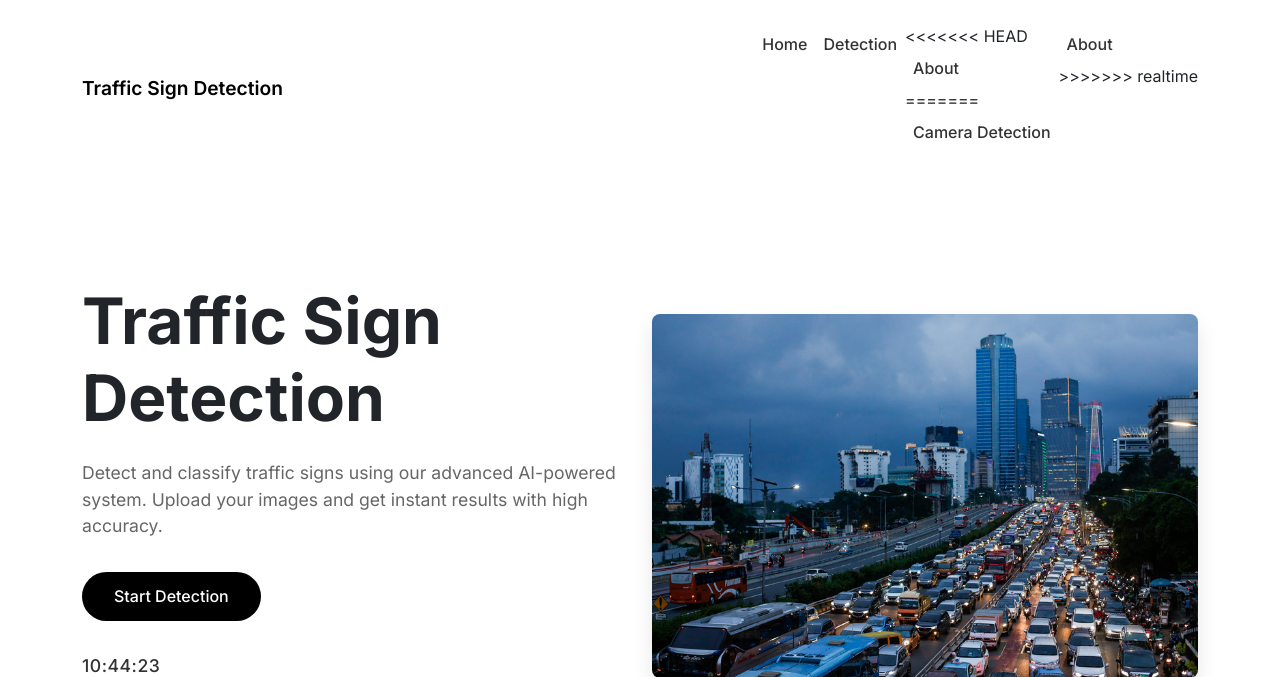
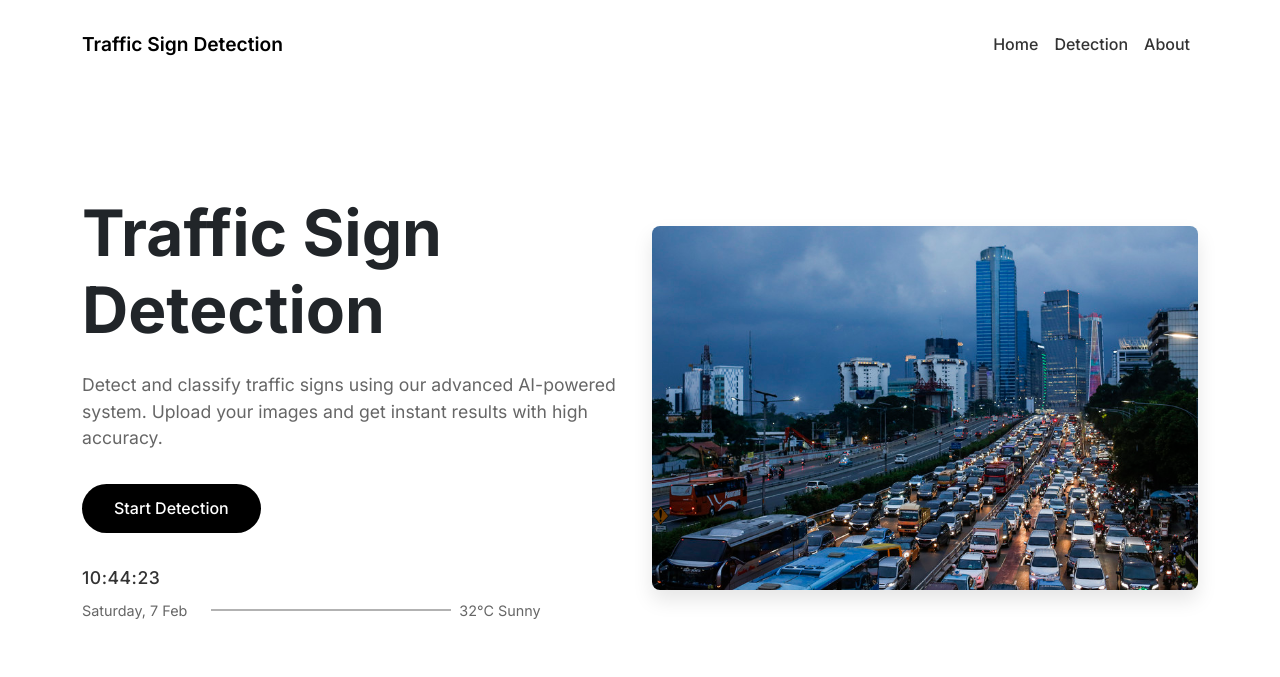
Before and after one commit to hantzord/yolov8-traffic-sign-detector, a Flask app: page / in a window 1280 px wide. Shown: the top 677 px of the page. After the commit the page ends 619 px from the top, so only its background shows below. Run offline with Flask 3, Linux system fonts and the light colour scheme; some libraries are stand-ins or nearby versions.

Commit message:
Fix error on html

```diff
--- a/templates/index.html
+++ b/templates/index.html
@@ -26,14 +26,7 @@
                         <a class="nav-link" href="{{ url_for('detect') }}">Detection</a>
                     </li>
                     <li class="nav-item">
-<<<<<<< HEAD
                         <a class="nav-link" href="{{ url_for('about') }}">About</a>
-=======
-                        <a class="nav-link" href="{{ url_for('camera_detect') }}">Camera Detection</a>
-                    </li>
-                    <li class="nav-item">
-                        <a class="nav-link" href="#about">About</a>
->>>>>>> realtime
                     </li>
                 </ul>
             </div>
```
Also changed, not shown: templates/detect.html (+0 -7 lines).
